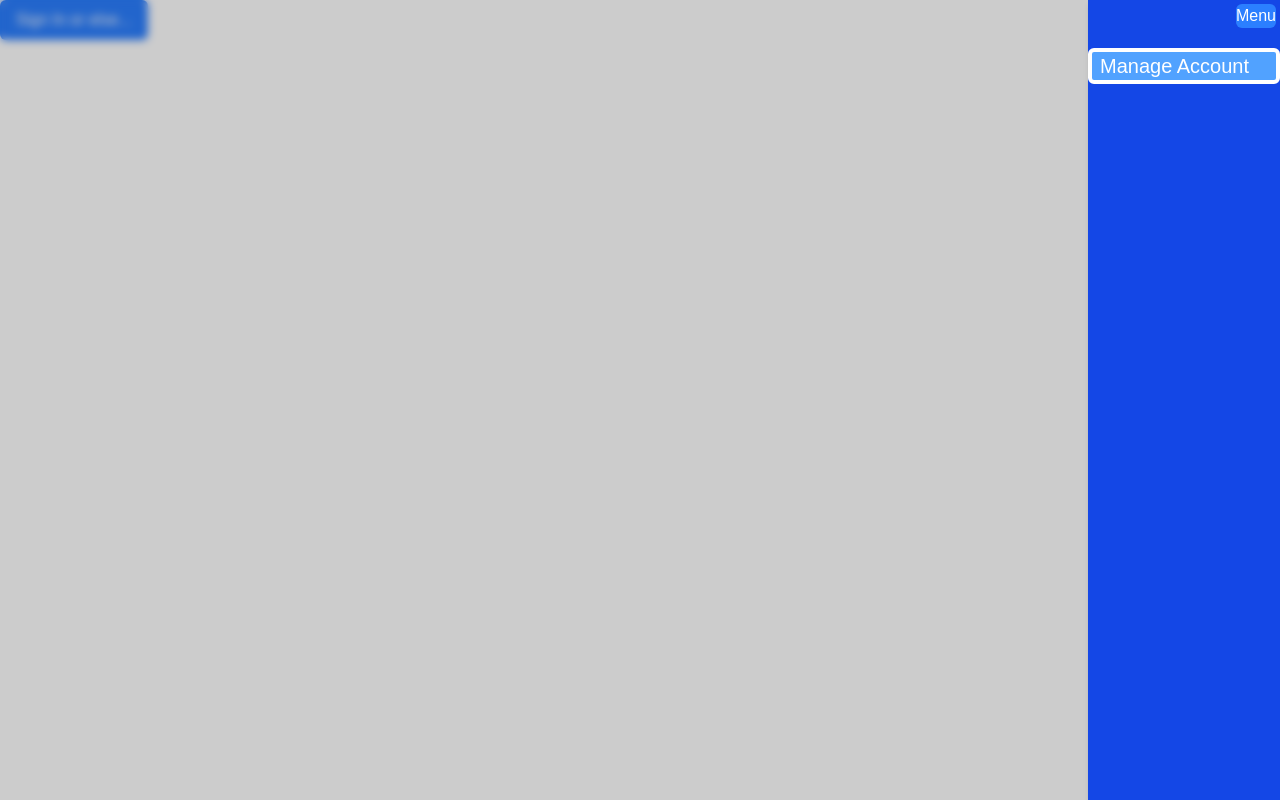
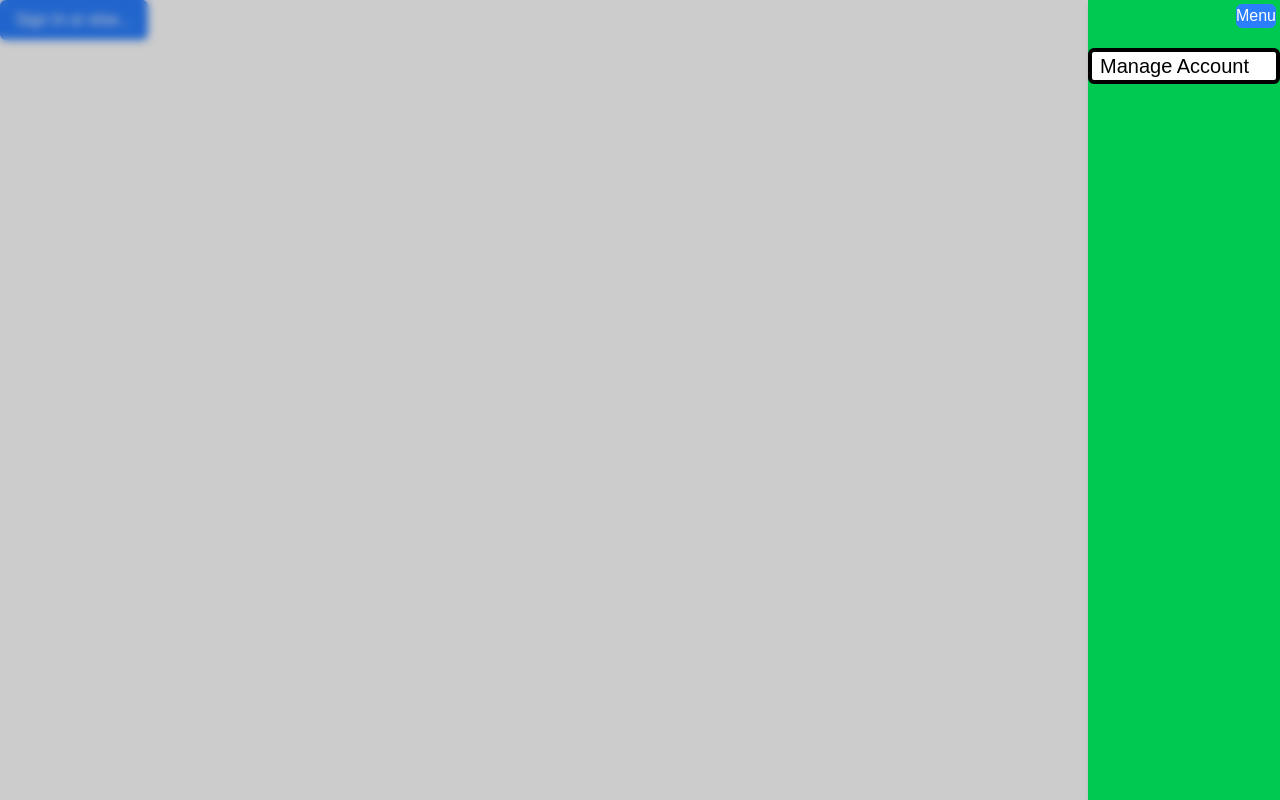
Before and after one commit to xdjs/MNTv, a Next.js app: page / in a window 1280 px wide. Both pictures are taken after a click on the button "Menu". Built offline with nearby package versions, Linux system fonts and the light colour scheme; no server answers.

Commit message:
move signout button to menu

```diff
--- a/src/app/page.tsx
+++ b/src/app/page.tsx
@@ -1,7 +1,7 @@
 'use client'
 
 import Link from "next/link"
-import MainMenu from "@/components/MainMenuButton";
+import MainMenu from "@/components/MainMenu";
 
 export default function HomeScreen() {
 
--- /dev/null
+++ b/src/components/MainMenu.tsx
@@ -0,0 +1,46 @@
+"use client"
+
+import { useState } from "react"
+import Link from "next/link";
+import { signOut, useSession } from "next-auth/react";
+import { userAgent } from "next/server";
+
+export default function MainMenu() {
+     const [isOpen, setisOpen] = useState(false);
+     const {data: session, status} = useSession();
+
+     return (
+          <>
+               {isOpen && (
+                    <div
+                     className="fixed inset-0 bg-black/20 backdrop-blur-xs z-40"
+                     onClick={() => setisOpen(false)}
+                     />
+               )}
+
+               <div className="absolute top-1 right-1 rounded-md text-white bg-blue-500 z-70">
+                    <button onClick={ () => {setisOpen(!isOpen)} }>Menu</button>
+               </div>
+
+               {isOpen && (
+                    <div className="absolute right-0 top-0 h-full w-48 bg-green-500 text-black shadow-md overflow-hidden z-60">
+                         <div className="flex w-full py-12">
+                              <Link className="absolute w-full px-2 text-xl border-4 border-white-500 rounded-md bg-white" href="/sign-in">
+                                   Manage Account
+                              </Link>
+                         </div>
+
+                         {status==="authenticated" && session?.user && (
+                              <div className="flex w-full py-12">
+                                   <button
+                                        onClick={() => signOut({callbackUrl:"/"})}
+                                        className="px-4 py-2 text-sm bg-red-500 text-white rounded hover:bg-red-700 transition-colors">
+                                        Sign Out
+                                   </button>
+                              </div>
+                         )}
+                    </div>
+               )}
+          </>
+     )
+}
--- a/src/components/MainMenuButton.tsx
+++ /dev/null
@@ -1,31 +0,0 @@
-"use client"
-
-import { useState } from "react"
-import Link from "next/link";
-
-export default function MainMenu() {
-     const [isOpen, setisOpen] = useState(false);
-
-     return (
-          <>
-               {isOpen && (
-                    <div
-                     className="fixed inset-0 bg-black/20 backdrop-blur-xs z-40"
-                     onClick={() => setisOpen(false)}
-                     />
-               )}
-
-               <div className="absolute top-1 right-1 rounded-md text-white bg-blue-500 z-70">
-                    <button onClick={ () => {setisOpen(!isOpen)} }>Menu</button>
-               </div>
-
-               {isOpen && (
-                    <div className="absolute right-0 top-0 h-full w-48 bg-blue-700 text-white shadow-md overflow-hidden z-60">
-                         <div className="flex w-full py-12">
-                              <Link className="absolute w-full px-2 text-xl border-4 border-white-500 rounded-md bg-blue-400" href="/sign-in">Manage Account</Link>
-                         </div>
-                    </div>
-               )}
-          </>
-     )
-}
```
